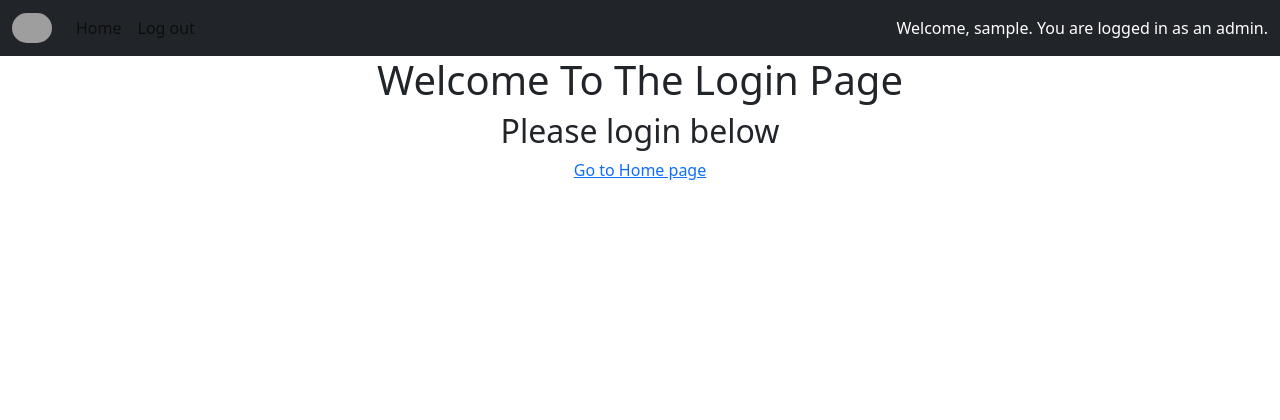
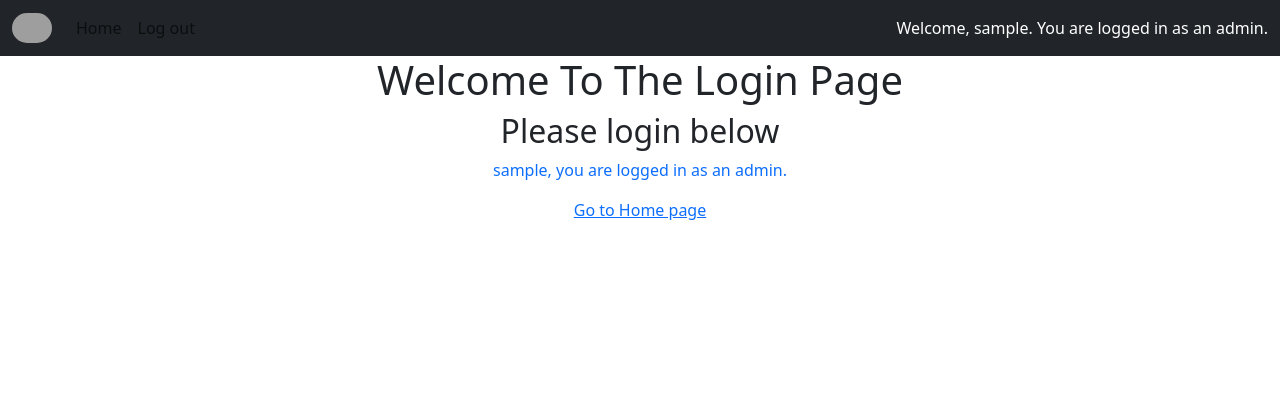
Before and after one commit to ashley-sokol/SemesterProject, a Django app: page /workplace_violation_app/login/ in a window 1280 px wide. Shown: the top 420 px of the page. Run offline with Django 4.2, Linux system fonts and the light colour scheme; the visitor is signed in with stand-in values (Sample User, id 1); some libraries are stand-ins or nearby versions; grey boxes are pictures that could not be loaded.

Commit message:
replaced login message

```diff
--- a/workplace_violation_app/templates/workplace_violation_app/login.html
+++ b/workplace_violation_app/templates/workplace_violation_app/login.html
@@ -11,12 +11,12 @@
 <div class="text-center">
     <h1>Welcome To The Login Page</h1>
     <h2>Please login below</h2>
-<!--        {% if user.is_authenticated %}-->
-<!--            {% if user.is_admin %}-->
-<!--                <p class="text-primary ">Welcome, {{user.username}}, you are logged in as an admin.</p>-->
-<!--            {% else %}-->
-<!--                <p>Welcome, {{user.username}}, you are logged in as a common user.</p>-->
-<!--            {% endif %}-->
+        {% if user.is_authenticated %}
+            {% if user.is_admin %}
+                <p class="text-primary ">{{user.username}}, you are logged in as an admin.</p>
+            {% else %}
+                <p> {{user.username}}, you are logged in as a common user.</p>
+            {% endif %}
             <a href="{% url 'workplace_violation_app:index' %}">Go to Home page</a>
         {% else %}
             <a href="{% provider_login_url 'google' %}">Login With Google</a>
```
Also changed, not shown: 1 other file.
